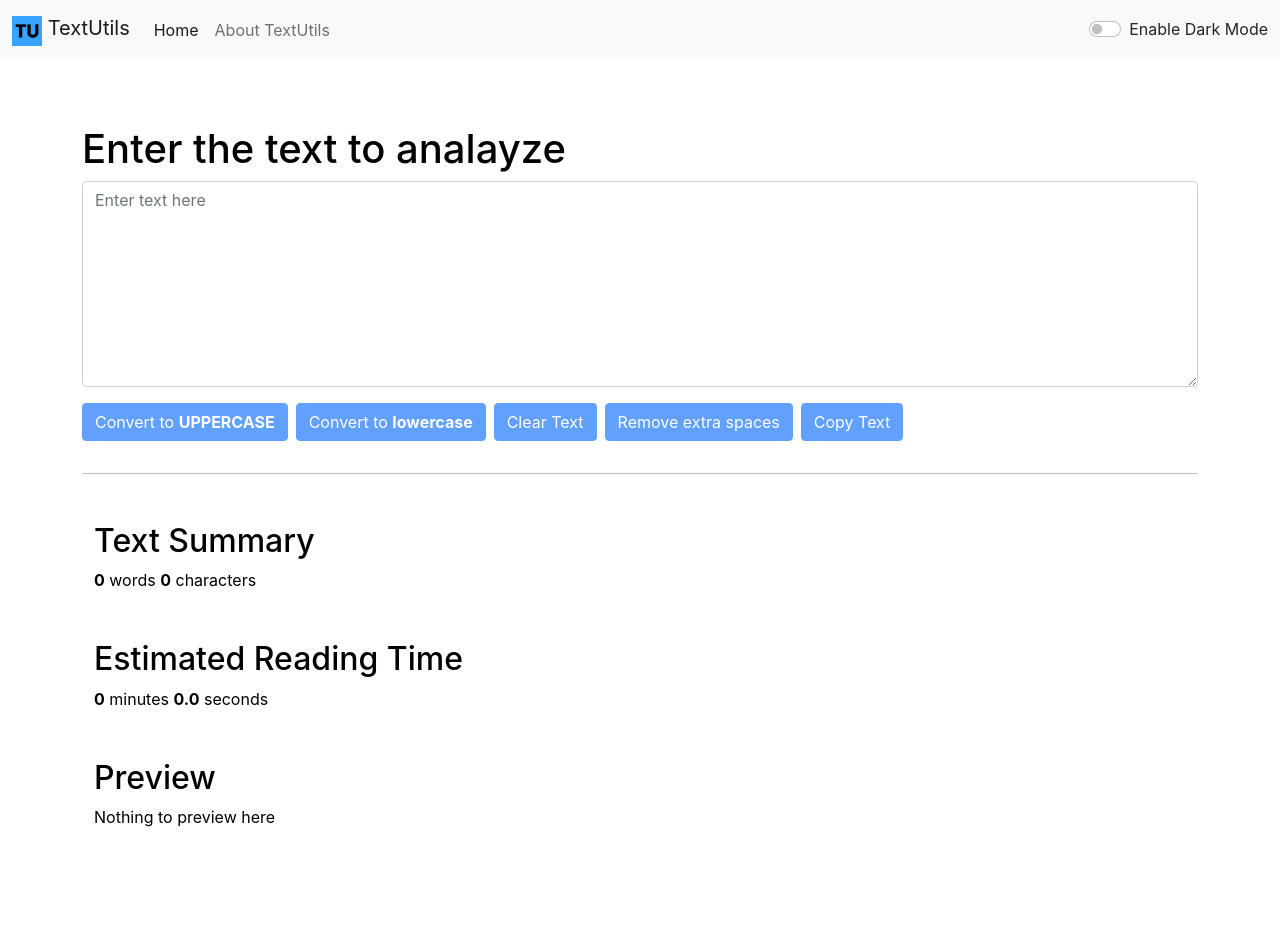
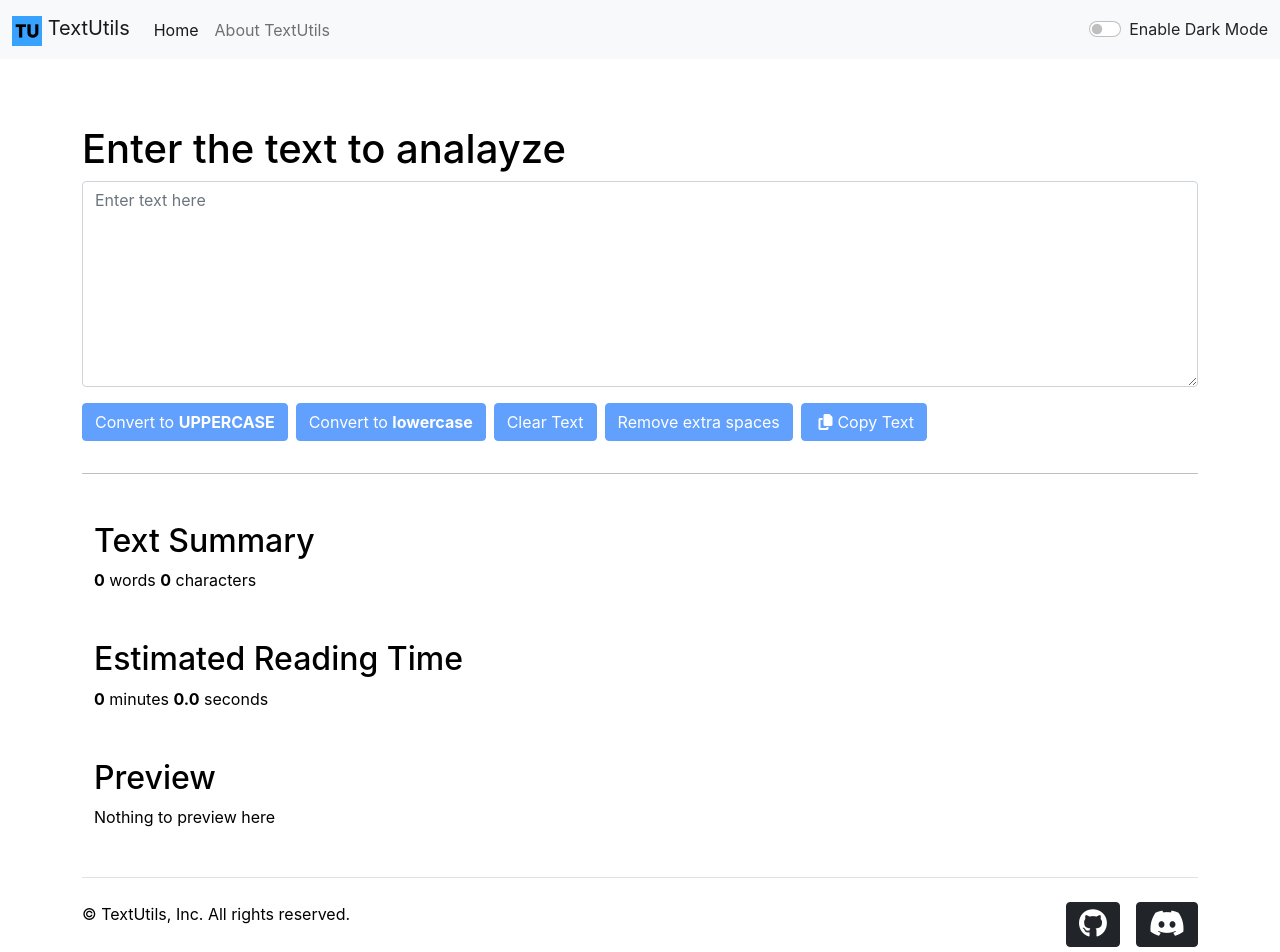
Before and after one commit to ItachiUchiha5277/textutils, a React (Create React App) app: page / in a window 1280 px wide. Shown: the top 952 px of the page. Before the commit the page ends 877 px from the top, so only its background shows below. Built offline with nearby package versions, Linux system fonts and the light colour scheme.

Commit message:
Added Footer

```diff
--- a/public/index.html
+++ b/public/index.html
@@ -24,6 +24,10 @@
     -->
   <link href="https://cdn.jsdelivr.net/npm/bootstrap@5.1.3/dist/css/bootstrap.min.css" rel="stylesheet"
     integrity="sha384-1BmE4kWBq78iYhFldvKuhfTAU6auU8tT94WrHftjDbrCEXSU1oBoqyl2QvZ6jIW3" crossorigin="anonymous">
+
+  <link rel="preconnect" href="https://fonts.googleapis.com">
+  <link rel="preconnect" href="https://fonts.gstatic.com" crossorigin>
+  <link href="https://fonts.googleapis.com/css2?family=Nunito+Sans:wght@600&display=swap" rel="stylesheet">
   <title>TextUtils</title>
 </head>
 
@@ -43,6 +47,8 @@
   <script src="https://cdn.jsdelivr.net/npm/bootstrap@5.1.3/dist/js/bootstrap.bundle.min.js"
     integrity="sha384-ka7Sk0Gln4gmtz2MlQnikT1wXgYsOg+OMhuP+IlRH9sENBO0LRn5q+8nbTov4+1p"
     crossorigin="anonymous"></script>
+
+  <script src="https://kit.fontawesome.com/b135bf852f.js" crossorigin="anonymous"></script>
 </body>
 
 </html>
--- a/src/App.js
+++ b/src/App.js
@@ -10,6 +10,7 @@ import {
   Routes,
   Route
 } from "react-router-dom";
+import Footer from './components/Footer.js';
 
 function App() {
   const [alert, setAlert] = useState(null)
@@ -48,6 +49,8 @@ function App() {
           </Routes>
         </div>
 
+        <Footer mode={mode}/>
+
       </Router>
     </>
   );
--- /dev/null
+++ b/src/components/Footer.js
@@ -0,0 +1,29 @@
+import React from 'react'
+import './styles.css'
+
+
+export default function Footer(props) {
+    return (
+        <div className="container">
+            <div className="d-flex justify-content-between py-4 my-4 border-top">
+                <p style={{color: props.mode === 'dark' ? 'white' : 'black' }}>© TextUtils, Inc. All rights reserved.</p>
+                <ul className="list-unstyled d-flex">
+                    <li className="ms-3">
+                        <a className="link-dark" target="_blank" href="https://github.com/ItachiUchiha5277/textutils">
+                        <button className={`discord-btn btn btn-${props.mode==='dark'?'light':'dark'}`}>
+                            <i className="fab fa-github"></i>
+                        </button>
+                        </a>
+                    </li>
+
+                    <li className="ms-3">
+                        <button className={`discord-btn btn btn-${props.mode==='dark'?'light':'dark'}`}>
+                            <i className="fab fa-discord"></i>
+                        </button>
+                    </li>
+
+                </ul>
+            </div>
+        </div>
+    )
+}
--- a/src/components/Navbar.js
+++ b/src/components/Navbar.js
@@ -9,7 +9,7 @@ export default function Navbar(props) {
   return (
     <nav className={`navbar navbar-expand-lg navbar-${props.mode} bg-${props.mode}`}>
       <div className="container-fluid">
-        <Link className="navbar-brand" to="/"><img src="./favicon.png" alt="" className="d-inline-block align-text-top" width="30" height="30" style={{pointerEvents: 'none'}}/> {props.title}</Link>
+        <Link className="navbar-brand" to="/"><img src="./favicon.png" alt="" className="d-inline-block align-text-top" width="30" height="30" style={{ pointerEvents: 'none' }} /> {props.title}</Link>
         <button className="navbar-toggler" type="button" data-bs-toggle="collapse" data-bs-target="#navbarSupportedContent" aria-controls="navbarSupportedContent" aria-expanded="false" aria-label="Toggle navigation">
           <span className="navbar-toggler-icon"></span>
         </button>
@@ -22,7 +22,7 @@ export default function Navbar(props) {
               <NavLink activeclassname="active" className="nav-link" to="/about">{props.aboutText}</NavLink>
             </li>
           </ul>
-          <div className={`form-check form-switch text-${props.mode === 'light' ? 'dark' : 'light'}`}>
+          <div className={`mode-switch form-check form-switch text-${props.mode === 'light' ? 'dark' : 'light'}`}>
             <input className="form-check-input" type="checkbox" role="switch" id="flexSwitchCheckDefault" onClick={props.toggleMode} />
             <label className="form-check-label" htmlFor="flexSwitchCheckDefault">{`Enable ${capitalize(props.mode === 'dark' ? 'light' : 'dark')} Mode`}</label>
           </div>
--- a/src/components/TextForm.js
+++ b/src/components/TextForm.js
@@ -1,5 +1,6 @@
 import React, { useState } from 'react'
 import { motion } from "framer-motion"
+import './styles.css'
 
 export default function TextForm(props) {
     const handleUpClick = () => {
@@ -65,7 +66,7 @@ export default function TextForm(props) {
 
                     <button type="button" className={`btn btn-${props.mode==='dark'?'dark':'primary'} my-3 mx-2 ${text.length===0?'disabled':''}`} onClick={removeExtraSpaces}>Remove extra spaces</button>
 
-                    <button type="button" className={`btn btn-${props.mode==='dark'?'dark':'primary'} my-3 ${text.length===0?'disabled':''}`} onClick={copyText}>Copy Text</button>
+                    <button type="button" className={`btn btn-${props.mode==='dark'?'dark':'primary'} my-3 ${text.length===0?'disabled':''}`} onClick={copyText}><span class="fas fa-copy"></span>Copy Text</button>
                 </div>
                 <hr style={{ color: props.mode === 'dark' ? 'white' : 'black' }} />
                 <div style={{ color: props.mode === 'dark' ? 'white' : 'black' }}>
--- /dev/null
+++ b/src/components/styles.css
@@ -0,0 +1,32 @@
+:root {
+    --poppins: 'Poppins', sans-serif;
+    --nunito-sans: 'Nunito Sans', sans-serif;
+    --blue-hover: rgb(65, 65, 255);
+}
+
+i {
+    font-size: 1.8rem;
+    transition: color 200ms ease-in-out;
+    cursor: pointer;
+}
+i:hover {
+    color: var(--blue-hover) !important;
+}
+
+.fa-copy {
+    font-size: 1em;
+    margin: 0 0.3rem;
+}
+
+i span {
+    font-family: var(--nunito-sans);
+    font-size: 0.5em;
+    vertical-align: middle;
+    margin: 0 0.3rem;
+}
+
+ul {
+    display: flex;
+    align-items: center;
+    justify-content: center;
+}
--- a/src/index.css
+++ b/src/index.css
@@ -11,3 +11,7 @@ code {
   font-family: source-code-pro, Menlo, Monaco, Consolas, 'Courier New',
     monospace;
 }
+
+.github:hover {
+  fill: red;
+}
```
Also changed, not shown: 15 other files (tests, documents, lock files or other folders).
